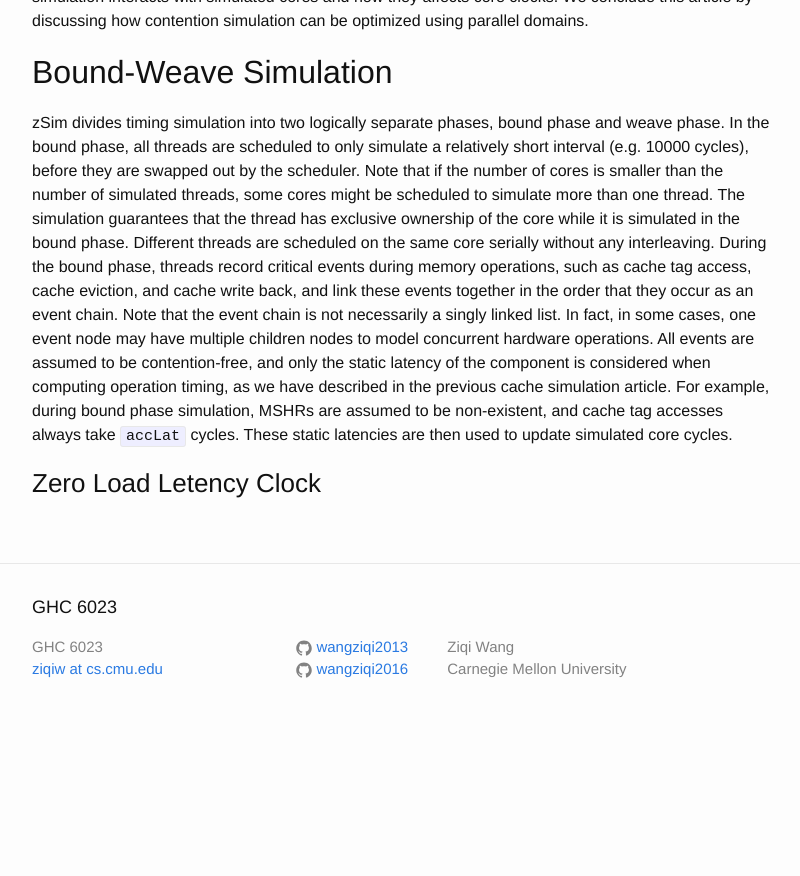
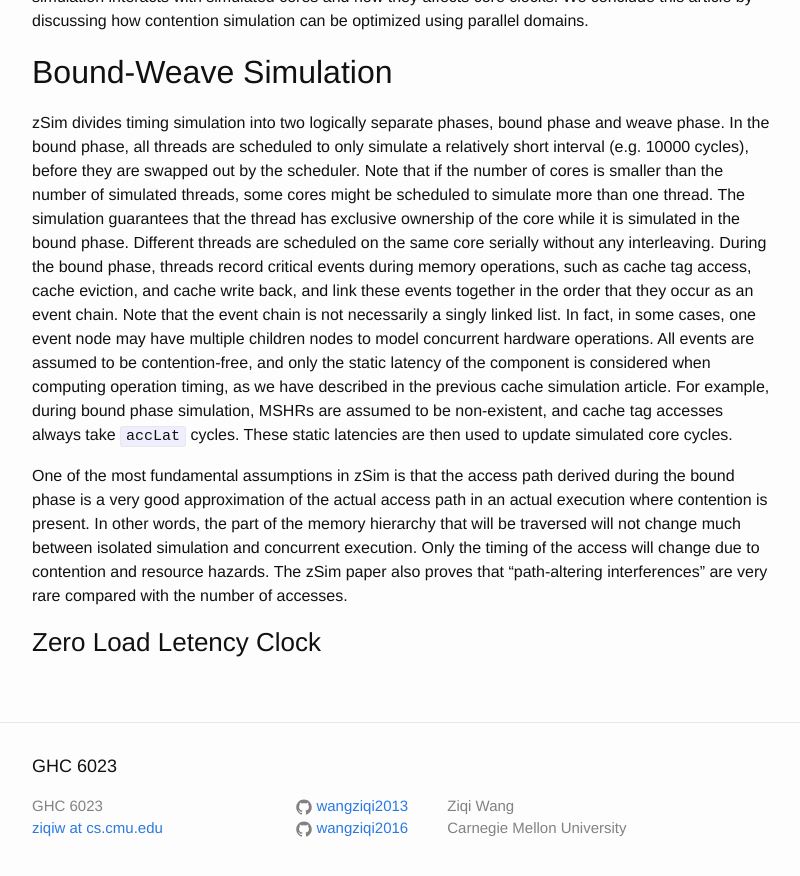
Before and after one commit to wangziqi2013/wangziqi2013.github.io, a Jekyll site: the page built from _posts/2019-01-22-understand-zsim-contention-sim.markdown, in a window 1280 px wide and 900 px high, scrolled down 791 px. Shown: the top 876 px of the window, without its empty margins (238-1038 px from the left). Built offline with Jekyll 4.4.1, drawn with Linux system fonts in a browser that asks for light colours; before the commit the page ends 1532 px from its top, so only the background shows below that.

Commit message:
Adding assumption

```diff
--- a/_posts/2019-01-22-understand-zsim-contention-sim.markdown
+++ b/_posts/2019-01-22-understand-zsim-contention-sim.markdown
@@ -42,6 +42,12 @@ static latency of the component is considered when computing operation timing, a
 simulation article. For example, during bound phase simulation, MSHRs are assumed to be non-existent, and cache tag accesses
 always take `accLat` cycles. These static latencies are then used to update simulated core cycles.
 
+One of the most fundamental assumptions in zSim is that the access path derived during the bound phase is a very good
+approximation of the actual access path in an actual execution where contention is present. In other words, the part of
+the memory hierarchy that will be traversed will not change much between isolated simulation and concurrent execution.
+Only the timing of the access will change due to contention and resource hazards. The zSim paper also proves that
+"path-altering interferences" are very rare compared with the number of accesses.
+
 
 
 ### Zero Load Letency Clock
```
